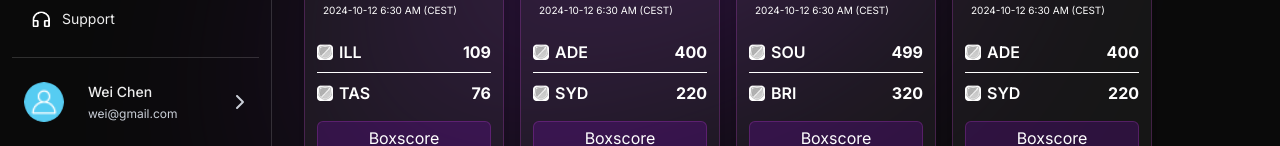
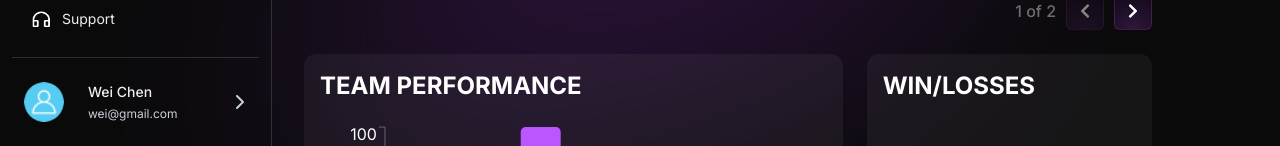
Before and after one commit to mHassan54/basketball, a Next.js app: page /dashboard in a window 1280 px wide. Shown: the part 654-800 px from the top of the page. Built offline with nearby package versions, Linux system fonts and the light colour scheme.

Commit message:
homepage charts

```diff
--- a/package.json
+++ b/package.json
@@ -14,6 +14,7 @@
     "react": "^19.0.0",
     "react-dom": "^19.0.0",
     "react-icons": "^5.4.0",
+    "recharts": "^2.15.1",
     "tailwind-merge": "^3.0.2"
   },
   "devDependencies": {
--- a/src/app/dashboard/_components/Banner/Banner.tsx
+++ b/src/app/dashboard/_components/Banner/Banner.tsx
@@ -16,7 +16,7 @@ const Banner: React.FC<BannerProps> = ({
         backgroundPosition: "center",
         backgroundSize: "cover",
       }}
-      className="relative w-full h-[400px] md:h-[500px] bg-bannerOverlay rounded-xl overflow-hidden"
+      className="relative w-full h-[312px] md:h-[312px] bg-bannerOverlay rounded-xl overflow-hidden"
     >
       {/* Text Content */}
       <div className="relative z-10 max-w-[50%] flex flex-col justify-center h-full px-6 md:px-12 text-white">
--- /dev/null
+++ b/src/app/dashboard/_components/PerformanceChart/PerformanceChart.tsx
@@ -0,0 +1,53 @@
+"use client";
+import React from "react";
+import {
+  BarChart,
+  Bar,
+  XAxis,
+  YAxis,
+  Tooltip,
+  ResponsiveContainer,
+  Cell,
+} from "recharts";
+import { ChartData } from "../../_types";
+
+type PerformanceChartProps = { data: ChartData[] };
+
+const PerformanceChart: React.FC<PerformanceChartProps> = ({ data }) => {
+  return (
+    <div className="flex-[2] flex flex-col gap-5 bg-tileBackground rounded-xl p-4 w-full">
+      <h3 className="text-white font-bold uppercase text-2xl">
+        Team Performance
+      </h3>
+      <ResponsiveContainer width="100%" height={250}>
+        <BarChart data={data}>
+          <XAxis dataKey="date" tick={{ fill: "#fff" }} />
+          <YAxis tick={{ fill: "#fff" }} />
+          <Tooltip
+            cursor={{ fill: "transparent" }} // Removes hover effect on bars
+            contentStyle={{
+              backgroundColor: "#1E1E2E", // Dark tooltip background
+              borderRadius: "8px",
+              border: "none",
+              color: "#FFFFFF", // Tooltip text color
+              padding: "10px",
+            }}
+            itemStyle={{ color: "#B037FF" }} // Tooltip item text color
+          />
+          {/* Single Bar with dynamic colors */}
+          <Bar dataKey="performance" barSize={40} radius={[5, 5, 0, 0]}>
+            {data.map((entry, index) => (
+              <Cell
+                key={index}
+                fill={entry.color}
+                style={{ cursor: "pointer" }}
+              />
+            ))}
+          </Bar>
+        </BarChart>
+      </ResponsiveContainer>
+    </div>
+  );
+};
+
+export default PerformanceChart;
--- /dev/null
+++ b/src/app/dashboard/_components/PerformanceChart/index.ts
@@ -0,0 +1,3 @@
+import PerformanceChart from "./PerformanceChart";
+
+export default PerformanceChart
--- /dev/null
+++ b/src/app/dashboard/_components/WinLossChart/WinLossChart.tsx
@@ -0,0 +1,60 @@
+"use client";
+import React from "react";
+
+type WinLossChartProps = {
+  wins: number;
+  losses: number;
+};
+
+const WinLossChart = ({ wins, losses }: WinLossChartProps) => {
+  const total = wins + losses;
+  const winPercentage = Math.round((wins / total) * 100);
+  const lossPercentage = Math.round((losses / total) * 100);
+
+  return (
+    <div className="flex-1 flex flex-col gap-5 justify-between bg-tileBackground rounded-xl p-4 w-full">
+      <h3 className="text-white font-bold uppercase text-2xl">Win/Losses</h3>
+
+      {/* wins */}
+      <div>
+        <div className="flex justify-between text-white font-bold text-sm">
+          <span>{wins} Wins</span>
+          <span className="text-darkPurple">{winPercentage}%</span>
+        </div>
+        <div className="w-full h-2 bg-darkGray rounded-full">
+          <div
+            className="bg-darkPurple h-2 rounded-full"
+            style={{ width: `${winPercentage}%` }}
+          ></div>
+        </div>
+      </div>
+
+      {/* losses */}
+      <div>
+        <div className="flex justify-between text-white font-bold text-sm">
+          <span>{losses} Losses</span>
+          <span className="text-purpleFill">{lossPercentage}%</span>
+        </div>
+        <div className="w-full h-2 bg-darkGray rounded-full">
+          <div
+            className="bg-purpleFill h-2 rounded-full"
+            style={{ width: `${lossPercentage}%` }}
+          ></div>
+        </div>
+      </div>
+
+      <div className="flex gap-4 justify-center">
+        <div className="flex items-center gap-2">
+          <div className="w-8 h-8 rounded-md bg-darkPurple"></div>
+          <span className="text-white text-lg font-bold">{wins} Wins</span>
+        </div>
+        <div className="flex items-center gap-2">
+          <div className="w-8 h-8 rounded-md bg-purpleFill"></div>
+          <span className="text-white text-lg font-bold">{losses} Losses</span>
+        </div>
+      </div>
+    </div>
+  );
+};
+
+export default WinLossChart;
--- /dev/null
+++ b/src/app/dashboard/_components/WinLossChart/index.ts
@@ -0,0 +1,3 @@
+import WinLossChart from "./WinLossChart";
+
+export default WinLossChart
--- /dev/null
+++ b/src/app/dashboard/_types/Chart.ts
@@ -0,0 +1,6 @@
+export type ChartData = {
+  date: string;
+  performance: number;
+  color?: string;
+  icon?: string;
+};
--- a/src/app/dashboard/_types/index.ts
+++ b/src/app/dashboard/_types/index.ts
@@ -1,2 +1,3 @@
 export * from './Banner'
 export * from './Match'
+export * from "./Chart";
--- a/src/app/dashboard/page.tsx
+++ b/src/app/dashboard/page.tsx
@@ -1,16 +1,32 @@
-import React from 'react'
+import React from "react";
 import Banner from "./_components/Banner";
 import { banner } from "./_utils/banners";
 import Matches from "./_components/Matches";
 import { sampleMatches } from "./_utils/matches";
+import PerformanceChart from "./_components/PerformanceChart";
+import WinLossChart from "./_components/WinLossChart";
+
+const data = [
+  { date: "12 Dec", performance: 40, color: "#9320DE99" },
+  { date: "17 Dec", performance: 70, color: "#BB55FF" },
+  { date: "25 Dec", performance: 100, color: "#BB55FF" },
+  { date: "31 Dec", performance: 60, color: "#682495" },
+  { date: "05 Jan", performance: 90, color: "#682495" },
+  { date: "14 Jan", performance: 80, color: "#BB55FF" },
+  { date: "20 Jan", performance: 75, color: "#682495" },
+];
 
 const Dashboard = () => {
   return (
     <div className="flex px-8 py-5">
       {/* left content */}
-      <div className="flex-[3] flex flex-col gap-8">
+      <div className="flex-[3] flex flex-col gap-6">
         <Banner {...banner} />
         <Matches matches={sampleMatches} />
+        <div className="flex gap-6">
+          <PerformanceChart data={data} />
+          <WinLossChart wins={10} losses={3} />
+        </div>
       </div>
       {/* right bar */}
       <div className="flex-1"></div>
--- a/tailwind.config.ts
+++ b/tailwind.config.ts
@@ -38,8 +38,10 @@ export default {
         whiteLight: "#FFFFFFCC",
         black: "#000",
         buttonBg: "#8E08DD33",
+        darkPurple: "#631A93",
         textGrey: "#CACFD8",
         purpleFill: "#B037FF",
+        darkGray: "#D9D9D933",
         page: "#FFFFFF66",
         dark: "#4D4D4D",
         divider: "#FFFFFF3",
```
Also changed, not shown: 1 other file (tests, documents, lock files or other folders).
